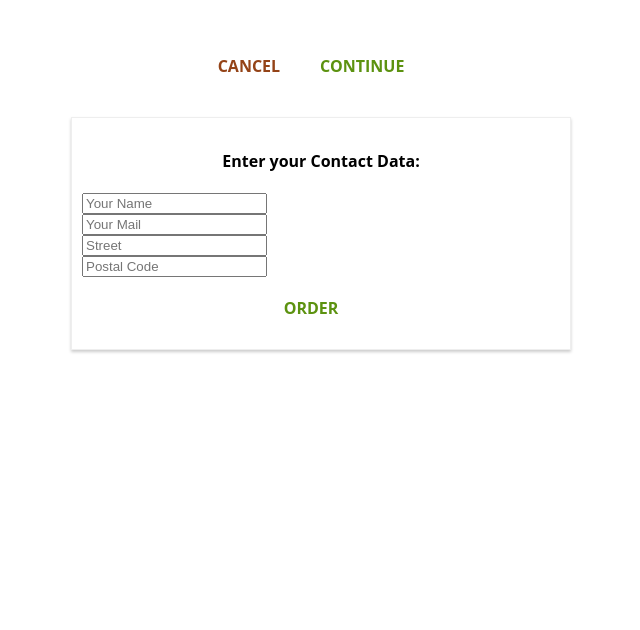
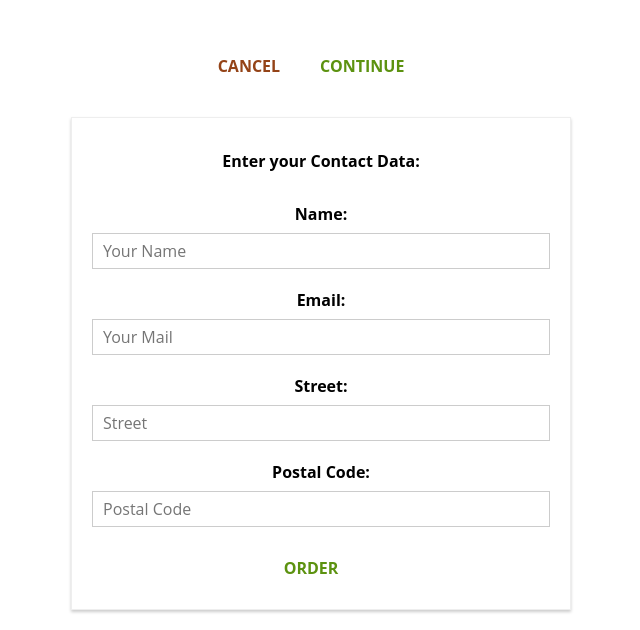
Before and after one commit to Ouriel91/burger-builder-react, a React (Create React App) app: page /checkout/contact-data in a window 1280 px wide. Shown: the part 701-1331 px from the top of the page, without its empty margins (319-959 px from the left). Before the commit the page ends 1071 px from the top, so only its background shows below. Built offline with nearby package versions, Linux system fonts and the light colour scheme.

Commit message:
Create Input component for dynamic input

```diff
--- /dev/null
+++ b/src/Components/UI/Input/Input.js
@@ -0,0 +1,28 @@
+import React from 'react'
+import classes from './Input.module.css'
+
+const input = (props) => {
+
+    let inputElement = null
+
+    switch (props.inputtype) {
+        case ('input'):
+            inputElement = <input className={classes.InputElement} {...props}/>
+            break
+        case ('textarea'):
+            inputElement = <textarea className={classes.InputElement} {...props}/>
+            break
+
+        default:
+            inputElement = <input className={classes.InputElement} {...props}/>
+    }
+
+    return (
+        <div className={classes.Input}>
+            <lable className={classes.Label}>{props.label}</lable>
+            {inputElement}
+        </div>
+    )
+}
+
+export default input
--- /dev/null
+++ b/src/Components/UI/Input/Input.module.css
@@ -0,0 +1,27 @@
+.Input{
+    width:100%;
+    padding: 10px;
+    box-sizing: border-box;
+}
+
+.Label{
+    font-weight: bold;
+    display:block;
+    margin-bottom: 8px;
+}
+
+.InputElement{
+    outline: none;
+    border: 1px solid #ccc;
+    background-color: white;
+    font: inherit;
+    padding: 6px 10px;
+    display: block;
+    width: 100%;
+    box-sizing: border-box;
+}
+
+.InputElement:focus{
+    outline: none;
+    background-color: #ccc;
+}
--- a/src/Containers/Checkout/ContactData/ContactData.js
+++ b/src/Containers/Checkout/ContactData/ContactData.js
@@ -3,6 +3,7 @@
 import classes from './ContactData.module.css'
 import axios from '../../../axios-orders'
 import Spinner from '../../../Components/UI/Spinner/Spinner'
+import Input from '../../../Components/UI/Input/Input'
 
 class ConatactData extends Component {
 
@@ -48,10 +49,10 @@
 
         let form = (
             <form>
-                <input className={classes.Input} type="text" name="name" placeholder="Your Name" />
-                <input className={classes.Input} type="text" name="email" placeholder="Your Mail" />
-                <input className={classes.Input} type="text" name="street" placeholder="Street" />
-                <input className={classes.Input} type="text" name="postal" placeholder="Postal Code" />
+                <Input inputtype="input" type="text" name="name" placeholder="Your Name" label="Name:" />
+                <Input inputtype="input" type="text" name="email" placeholder="Your Mail" label="Email:" />
+                <Input inputtype="input" type="text" name="street" placeholder="Street" label="Street:" />
+                <Input inputtype="input" type="text" name="postal" placeholder="Postal Code" label="Postal Code:" />
                 <Button btnType="Success" clicked={this.orderHandler}>ORDER</Button>
             </form>
         )
--- a/src/Containers/Checkout/ContactData/ContactData.module.css
+++ b/src/Containers/Checkout/ContactData/ContactData.module.css
@@ -8,9 +8,9 @@
     box-sizing: border-box;
 }
 
-.Input{
+/* .Input{
     display: block
-}
+} */
 
 @media (min-width:600px){
     .ConatactData{
```
